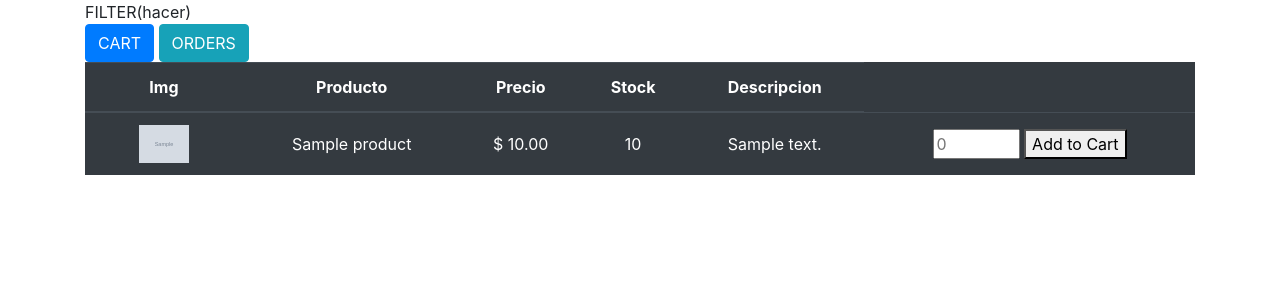
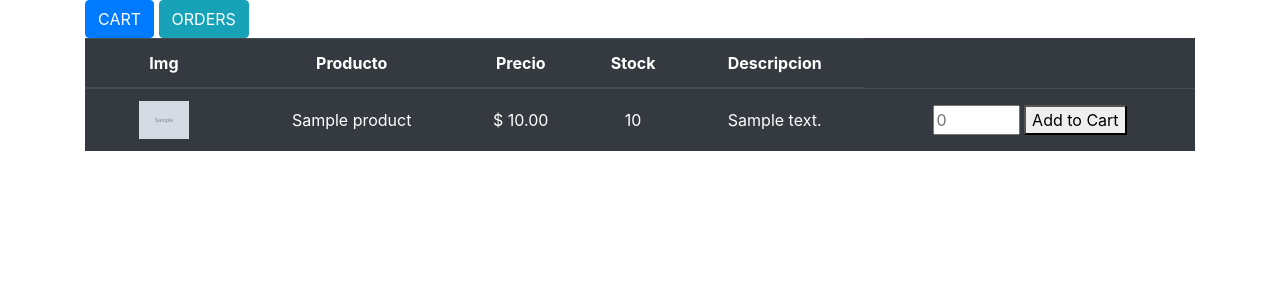
Before and after one commit to gaston38kpo/Tzuzulcode-TiendaMessirvEcommerce, a Django app: page / in a window 1280 px wide. Shown: the part 80-380 px from the top of the page. Run offline with Django 3.2, Linux system fonts and the light colour scheme; tables that the repository leaves empty hold one stand-in row (values such as "Sample post"); grey boxes marked "Sample" are stand-in pictures.

Commit message:
Text Filter commented for future implementation

```diff
--- a/templates/home.html
+++ b/templates/home.html
@@ -42,7 +42,7 @@
     </nav>
 
     <div class="container center">
-        <div>FILTER(hacer)</div>
+        <!-- <div>FILTER(hacer)</div> -->
         <a class="btn btn-primary" href="/cart">CART</a>
         <a class="btn btn-info" href="/orders">ORDERS</a>
     </div>
```
